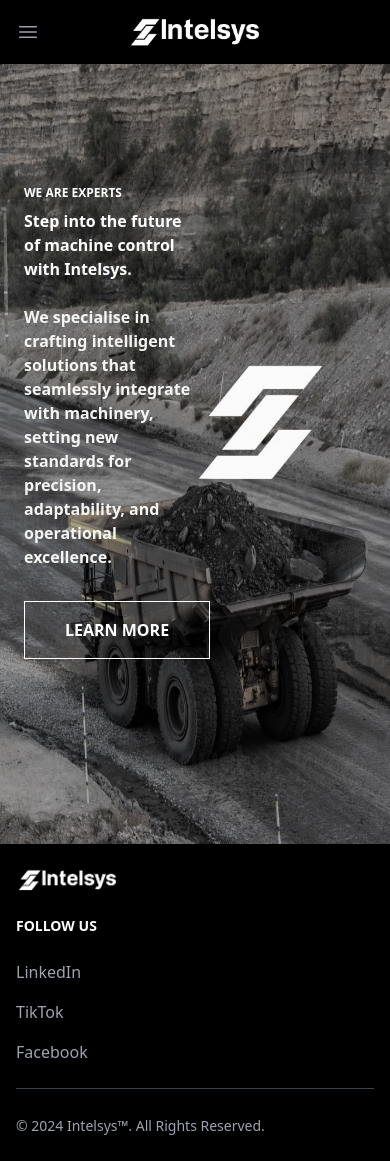
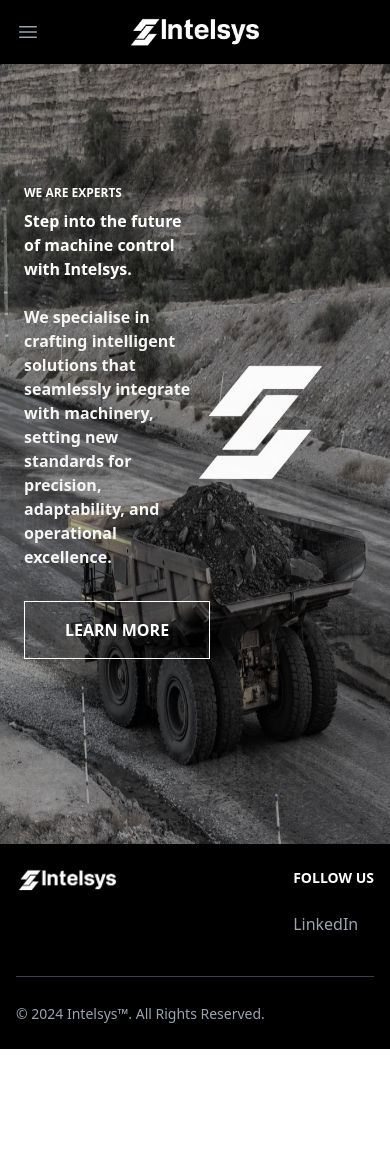
Before and after one commit to jconvery1/intelsys-site, a Vue app: page / in a window 390 px wide. After the commit the page ends 1049 px from the top, so only its background shows below. Built offline with nearby package versions, Linux system fonts and the light colour scheme.

Commit message:
improved mobile footer layout

```diff
--- a/src/components/Footer.vue
+++ b/src/components/Footer.vue
@@ -1,24 +1,18 @@
 <template>
 <footer class="bg-black">
     <div class="mx-auto w-full max-w-screen-xl p-4 py-6 lg:py-10">
-        <div class="md:flex md:justify-between">
+        <div class="flex justify-between">
           <div class="mb-6 md:mb-0">
               <a href="https://intelsys.uk/" class="flex items-center">
                   <img src="../assets/images/intelsys_text.jpg" class="h-6 me-3" alt="Intelsys Ltd." />
               </a>
           </div>
-          <div class="grid grid-cols-2 gap-8 sm:gap-6 sm:grid-cols-2">
+          <div class="grid gap-8">
             <div>
                 <h2 class="mb-6 text-sm font-semibold uppercase text-white">Follow us</h2>
                 <ul class="text-gray-400 font-medium">
                     <li class="mb-4">
                         <a href="#" class="hover:underline ">LinkedIn</a>
-                    </li>
-                    <li class="mb-4">
-                        <a href="#" class="hover:underline">TikTok</a>
-                    </li>
-                    <li>
-                        <a href="#" class="hover:underline">Facebook</a>
                     </li>
                 </ul>
             </div>
```
